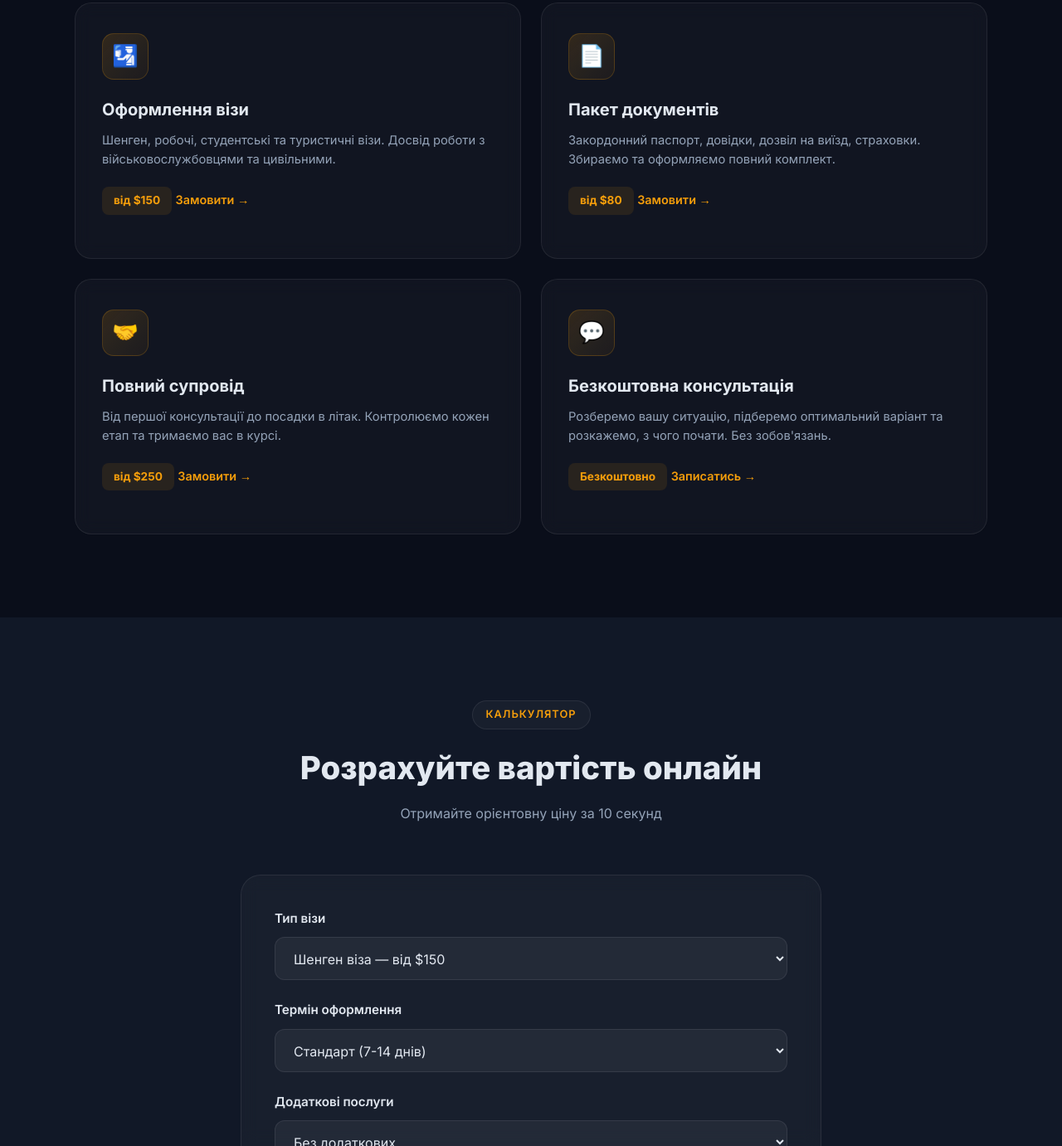
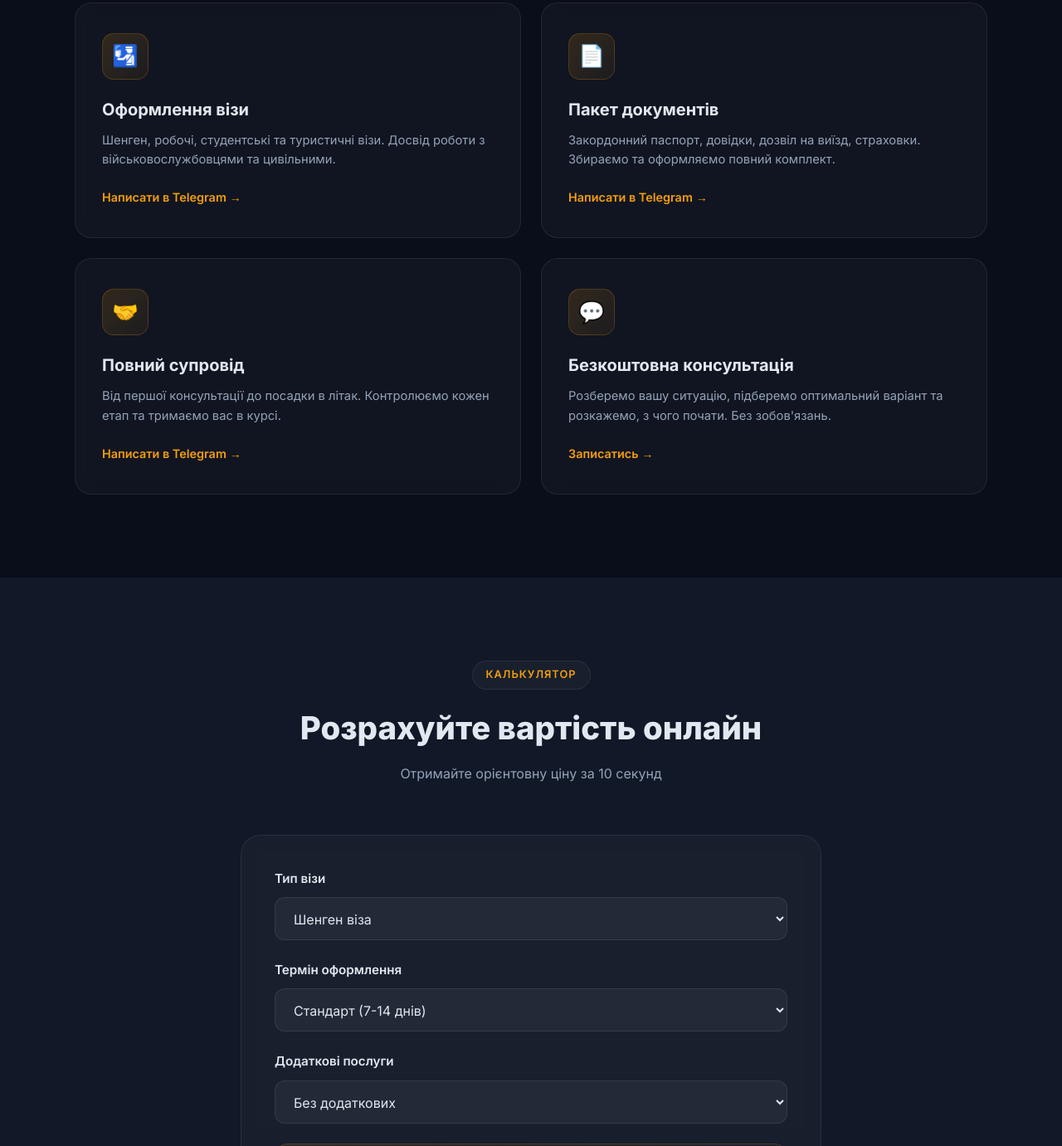
Before and after one commit to sergejvlasenko249-cpu/dopomoga-viza, a plain HTML site: page index.html in a window 1280 px wide. Shown: the part 1391-2772 px from the top of the page at 83% size. Drawn offline with Linux system fonts and the light colour scheme.

Commit message:
Update index.htmубрал ценуl

```diff
--- a/index.html
+++ b/index.html
@@ -344,28 +344,24 @@ footer p { color: var(--text-dim); font-size: 0.85rem; }
         <div class="service-icon">🛂</div>
         <h3>Оформлення візи</h3>
         <p>Шенген, робочі, студентські та туристичні візи. Досвід роботи з військовослужбовцями та цивільними.</p>
-        <div class="service-price">від $150</div>
-        <a href="#contact">Замовити →</a>
+        <a href="https://t.me/Lutuiruslan" target="_blank">Написати в Telegram →</a>
       </div>
       <div class="service-card fade-in">
         <div class="service-icon">📄</div>
         <h3>Пакет документів</h3>
         <p>Закордонний паспорт, довідки, дозвіл на виїзд, страховки. Збираємо та оформляємо повний комплект.</p>
-        <div class="service-price">від $80</div>
-        <a href="#contact">Замовити →</a>
+        <a href="https://t.me/Lutuiruslan" target="_blank">Написати в Telegram →</a>
       </div>
       <div class="service-card fade-in">
         <div class="service-icon">🤝</div>
         <h3>Повний супровід</h3>
         <p>Від першої консультації до посадки в літак. Контролюємо кожен етап та тримаємо вас в курсі.</p>
-        <div class="service-price">від $250</div>
-        <a href="#contact">Замовити →</a>
+        <a href="https://t.me/Lutuiruslan" target="_blank">Написати в Telegram →</a>
       </div>
       <div class="service-card fade-in">
         <div class="service-icon">💬</div>
         <h3>Безкоштовна консультація</h3>
         <p>Розберемо вашу ситуацію, підберемо оптимальний варіант та розкажемо, з чого почати. Без зобов'язань.</p>
-        <div class="service-price">Безкоштовно</div>
         <a href="#contact">Записатись →</a>
       </div>
     </div>
@@ -383,10 +379,10 @@ footer p { color: var(--text-dim); font-size: 0.85rem; }
       <div class="calc-row">
         <label>Тип візи</label>
         <select id="visaType" onchange="calcPrice()">
-          <option value="150">Шенген віза — від $150</option>
-          <option value="200">Робоча віза — від $200</option>
-          <option value="180">Студентська віза — від $180</option>
-          <option value="120">Туристична віза — від $120</option>
+          <option value="150">Шенген віза</option>
+          <option value="200">Робоча віза</option>
+          <option value="180">Студентська віза</option>
+          <option value="120">Туристична віза</option>
         </select>
       </div>
       <div class="calc-row">
```
